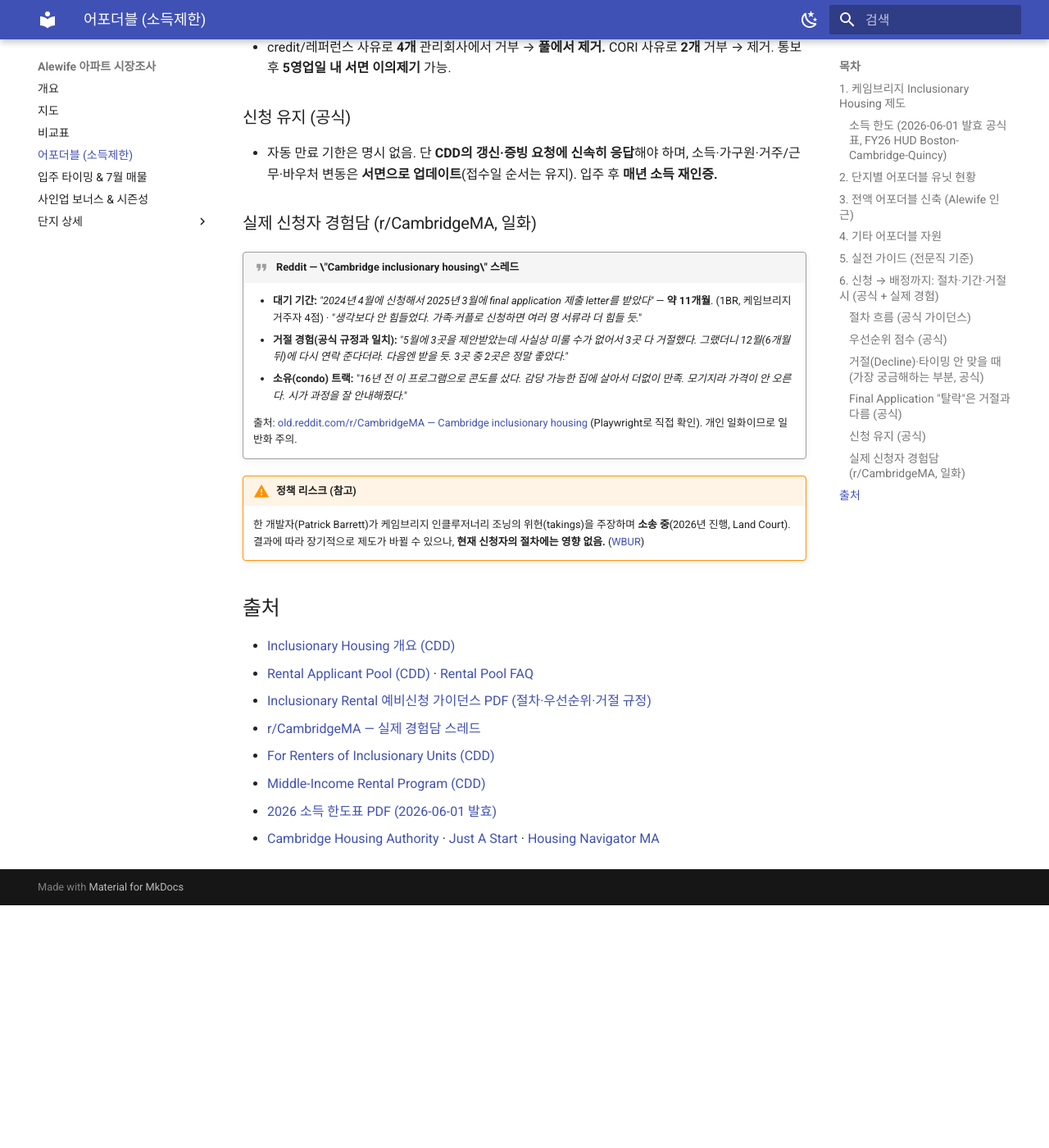
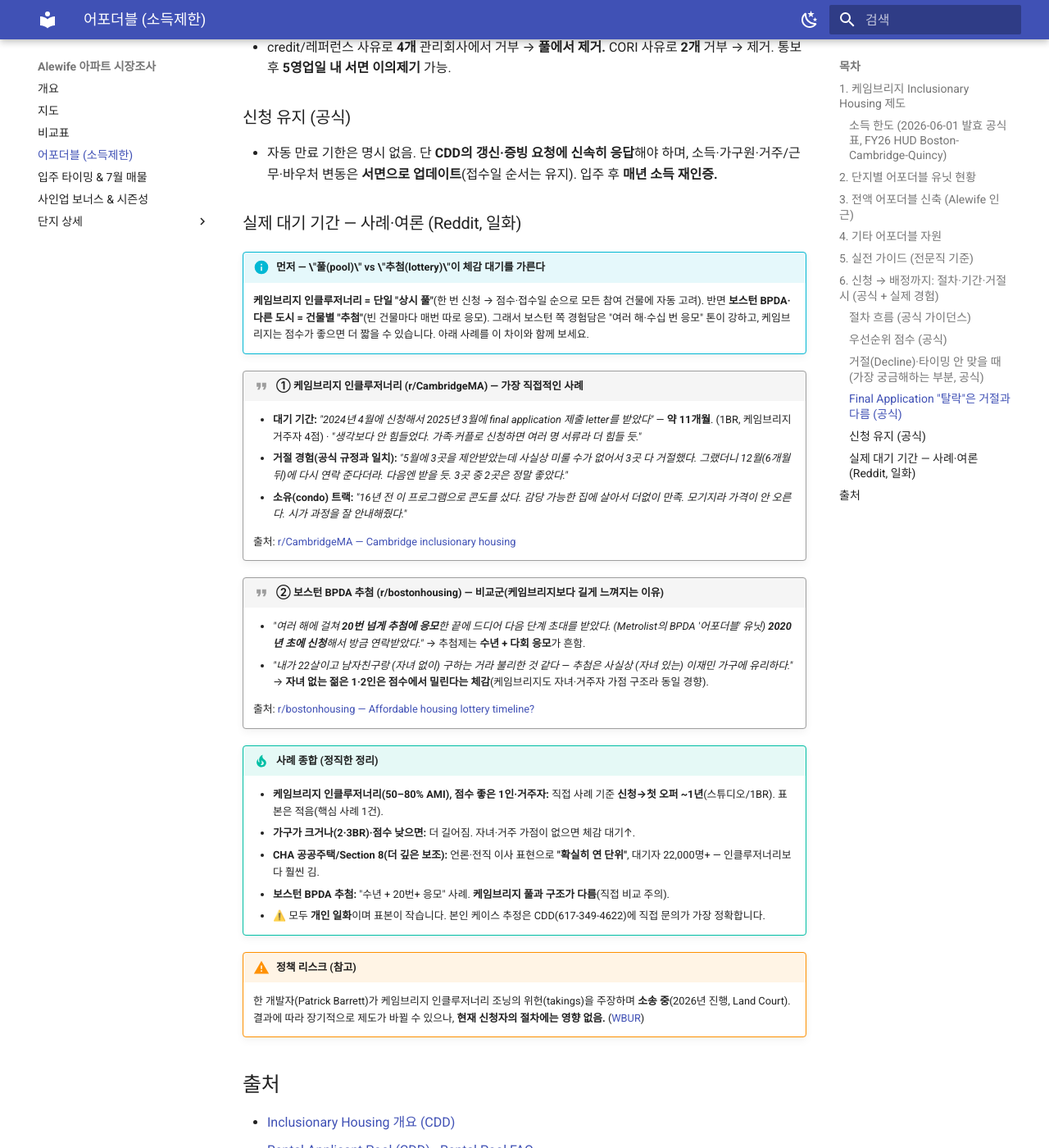
Before and after one commit to youngshk/boston-moving, an MkDocs documentation site: the page built from docs/affordable.md, in a window 1280 px wide and 1400 px high, scrolled down 4886 px. Shown: the whole window at 82% size. Built offline with MkDocs 1.6.1 and Material for MkDocs 9.7.7, drawn with Linux system fonts in a browser that asks for light colours; before the commit the page ends 5990 px from its top, so only the background shows below that; some of the changed text lies outside the part shown.

Commit message:
어포더블 대기기간 사례 보강 + Fuse 건축연도(2015) 추가
- affordable §6: 사례를 풀(케임브리지) vs 추첨(보스턴 BPDA) 구조 차이로 재구성.
  ① r/CambridgeMA: 신청→오퍼 ~11개월(1BR 거주자), 3거절→6개월(기존)
  ② r/bostonhousing: "수년+20번 응모" 추첨 사례, 자녀없는 젊은층 체감 불리
  + 종합 정리(케임브리지 ~1년 / CHA 수년 / BPDA 추첨 다름), 표본 작음 명시
- tier1: Fuse Cambridge "2015년 건축(Hines 개발→Bozzuto 관리)" 추가

Co-Authored-By: Claude Opus 4.8 (1M context) <noreply@anthropic.com>

```diff
--- a/docs/affordable.md
+++ b/docs/affordable.md
@@ -123,14 +123,30 @@
 
 - 자동 만료 기한은 명시 없음. 단 **CDD의 갱신·증빙 요청에 신속히 응답**해야 하며, 소득·가구원·거주/근무·바우처 변동은 **서면으로 업데이트**(접수일 순서는 유지). 입주 후 **매년 소득 재인증.**
 
-### 실제 신청자 경험담 (r/CambridgeMA, 일화)
+### 실제 대기 기간 — 사례·여론 (Reddit, 일화)
 
-!!! quote "Reddit — \"Cambridge inclusionary housing\" 스레드"
+!!! info "먼저 — \"풀(pool)\" vs \"추첨(lottery)\"이 체감 대기를 가른다"
+    **케임브리지 인클루저너리 = 단일 "상시 풀"**(한 번 신청 → 점수·접수일 순으로 모든 참여 건물에 자동 고려). 반면 **보스턴 BPDA·다른 도시 = 건물별 "추첨"**(빈 건물마다 매번 따로 응모). 그래서 보스턴 쪽 경험담은 "여러 해·수십 번 응모" 톤이 강하고, 케임브리지는 점수가 좋으면 더 짧을 수 있습니다. 아래 사례를 이 차이와 함께 보세요.
+
+!!! quote "① 케임브리지 인클루저너리 (r/CambridgeMA) — 가장 직접적인 사례"
     - **대기 기간:** *"2024년 4월에 신청해서 2025년 3월에 final application 제출 letter를 받았다"* — **약 11개월**. (1BR, 케임브리지 거주자 4점) · *"생각보다 안 힘들었다. 가족·커플로 신청하면 여러 명 서류라 더 힘들 듯."*
     - **거절 경험(공식 규정과 일치):** *"5월에 3곳을 제안받았는데 사실상 미룰 수가 없어서 3곳 다 거절했다. 그랬더니 12월(6개월 뒤)에 다시 연락 준다더라. 다음엔 받을 듯. 3곳 중 2곳은 정말 좋았다."*
     - **소유(condo) 트랙:** *"16년 전 이 프로그램으로 콘도를 샀다. 감당 가능한 집에 살아서 더없이 만족. 모기지라 가격이 안 오른다. 시가 과정을 잘 안내해줬다."*
 
-    출처: [old.reddit.com/r/CambridgeMA — Cambridge inclusionary housing](https://old.reddit.com/r/CambridgeMA/comments/1jnbv1l/cambridge_inclusionary_housing/) (Playwright로 직접 확인). 개인 일화이므로 일반화 주의.
+    출처: [r/CambridgeMA — Cambridge inclusionary housing](https://old.reddit.com/r/CambridgeMA/comments/1jnbv1l/cambridge_inclusionary_housing/)
+
+!!! quote "② 보스턴 BPDA 추첨 (r/bostonhousing) — 비교군(케임브리지보다 길게 느껴지는 이유)"
+    - *"여러 해에 걸쳐 **20번 넘게 추첨에 응모**한 끝에 드디어 다음 단계 초대를 받았다. (Metrolist의 BPDA '어포더블' 유닛) **2020년 초에 신청**해서 방금 연락받았다."* → 추첨제는 **수년 + 다회 응모**가 흔함.
+    - *"내가 22살이고 남자친구랑 (자녀 없이) 구하는 거라 불리한 것 같다 — 추첨은 사실상 (자녀 있는) 이재민 가구에 유리하다."* → **자녀 없는 젊은 1·2인은 점수에서 밀린다는 체감**(케임브리지도 자녀·거주자 가점 구조라 동일 경향).
+
+    출처: [r/bostonhousing — Affordable housing lottery timeline?](https://old.reddit.com/r/bostonhousing/comments/k09l2y/affordable_housing_lottery_timeline/)
+
+!!! tip "사례 종합 (정직한 정리)"
+    - **케임브리지 인클루저너리(50–80% AMI), 점수 좋은 1인·거주자:** 직접 사례 기준 **신청→첫 오퍼 ~1년**(스튜디오/1BR). 표본은 적음(핵심 사례 1건).
+    - **가구가 크거나(2·3BR)·점수 낮으면:** 더 길어짐. 자녀·거주 가점이 없으면 체감 대기↑.
+    - **CHA 공공주택/Section 8(더 깊은 보조):** 언론·전직 이사 표현으로 **"확실히 연 단위"**, 대기자 22,000명+ — 인클루저너리보다 훨씬 김.
+    - **보스턴 BPDA 추첨:** "수년 + 20번+ 응모" 사례. **케임브리지 풀과 구조가 다름**(직접 비교 주의).
+    - ⚠️ 모두 **개인 일화**이며 표본이 작습니다. 본인 케이스 추정은 CDD(617-349-4622)에 직접 문의가 가장 정확합니다.
 
 !!! warning "정책 리스크 (참고)"
     한 개발자(Patrick Barrett)가 케임브리지 인클루저너리 조닝의 위헌(takings)을 주장하며 **소송 중**(2026년 진행, Land Court). 결과에 따라 장기적으로 제도가 바뀔 수 있으나, **현재 신청자의 절차에는 영향 없음.** ([WBUR](https://www.wbur.org/upnext/2026/01/29/massachusetts-inclusionary-zoning-laws-barrett-land-court))
@@ -140,7 +156,7 @@
 - [Inclusionary Housing 개요 (CDD)](https://www.cambridgema.gov/cdd/housing/inclusionaryhousing)
 - [Rental Applicant Pool (CDD)](https://www.cambridgema.gov/cdd/housing/forapplicants/rentalapplicantpool) · [Rental Pool FAQ](https://www.cambridgema.gov/CDD/housing/forapplicants/rentalapplicantpool/rentalfaq.aspx)
 - [Inclusionary Rental 예비신청 가이던스 PDF (절차·우선순위·거절 규정)](https://www.cambridgema.gov/-/media/files/cdd/housing/forapplicants/hsg_inclusionary_rental_app.pdf)
-- [r/CambridgeMA — 실제 경험담 스레드](https://old.reddit.com/r/CambridgeMA/comments/1jnbv1l/cambridge_inclusionary_housing/)
+- [r/CambridgeMA — 실제 경험담 스레드](https://old.reddit.com/r/CambridgeMA/comments/1jnbv1l/cambridge_inclusionary_housing/) · [r/bostonhousing — 추첨 타임라인 사례](https://old.reddit.com/r/bostonhousing/comments/k09l2y/affordable_housing_lottery_timeline/)
 - [For Renters of Inclusionary Units (CDD)](https://www.cambridgema.gov/cdd/housing/forrenters/forrentersofcityinclusionaryunits)
 - [Middle-Income Rental Program (CDD)](https://www.cambridgema.gov/CDD/housing/forapplicants/middleincomerentalprogram)
 - [2026 소득 한도표 PDF (2026-06-01 발효)](https://www.cambridgema.gov/-/media/Files/CDD/Housing/incomelimits/hudincomeguidelines.pdf)
```
Also changed, not shown: docs/tier1.md (+1 -1 lines).
